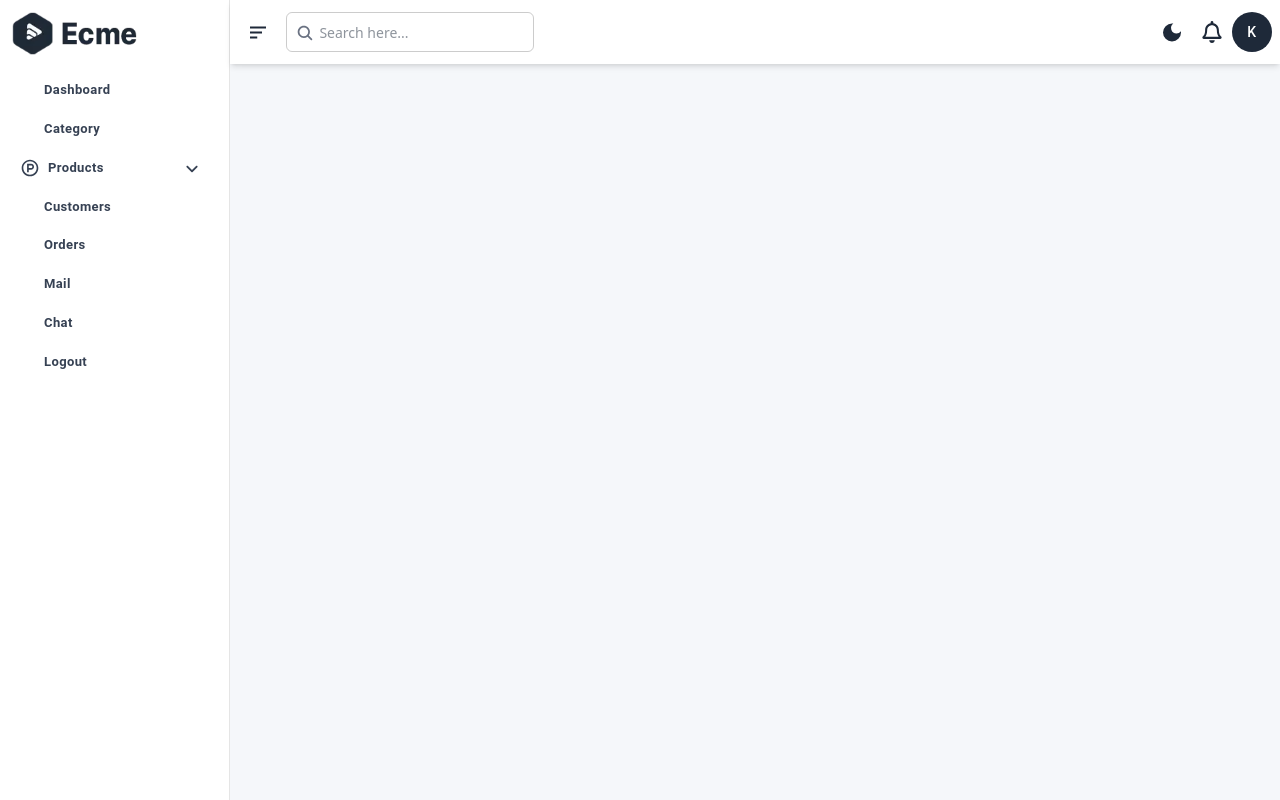
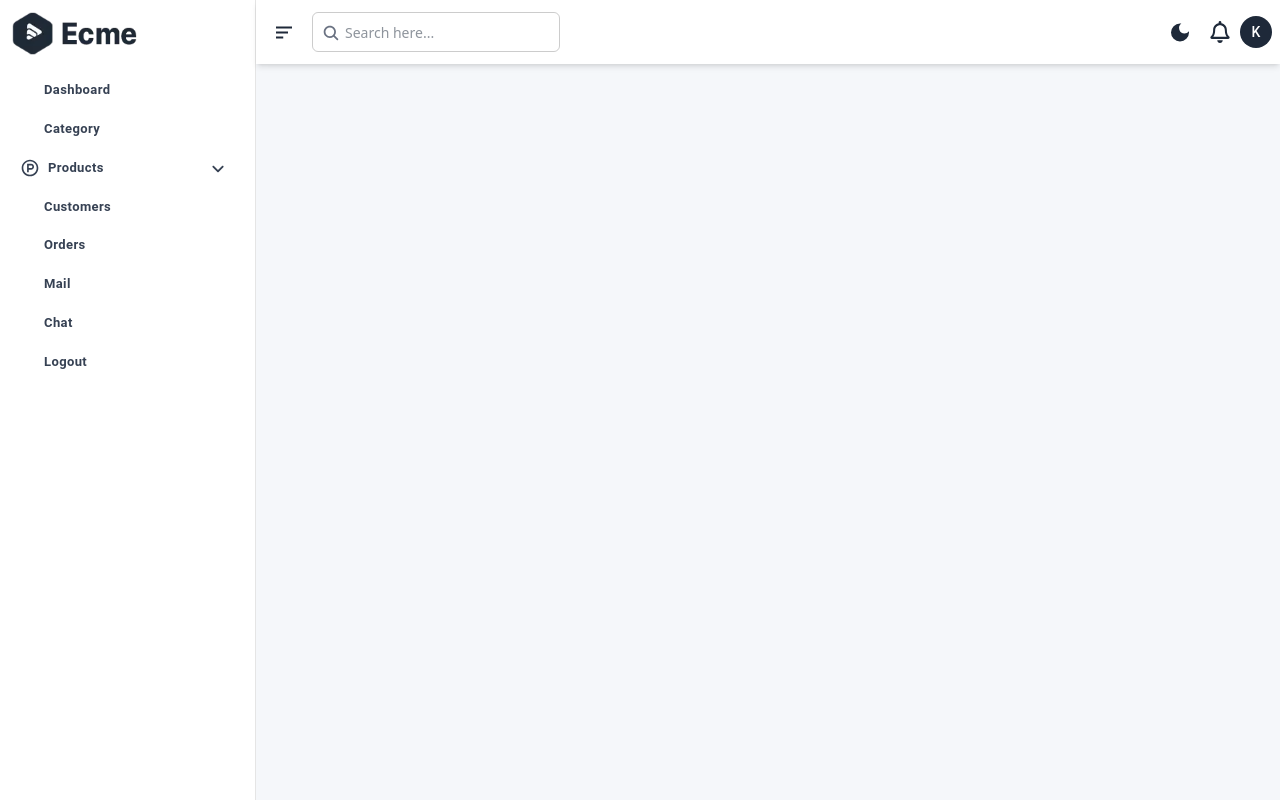
Before and after one commit to Mdkamrujjamanshimu/ecom-admin, a Next.js app: page / in a window 1280 px wide. Built offline with nearby package versions, Linux system fonts and the light colour scheme; some icons are missing.

Commit message:
uptated again

```diff
--- a/src/Components/Header/index.jsx
+++ b/src/Components/Header/index.jsx
@@ -44,12 +44,12 @@ const Header = () => {
         className={`flex fixed top-0 z-[1000] px-2 py-3 justify-between shadow-md bg-[#ffffff] dark:bg-[#111113] transition-all duration-300 ${
           layoutState.sidebarOpen
             ? layoutState.isDesktop
-              ? "left-[18%] w-[82%]"
+              ? "left-[20%] w-[80%]"
               : "left-[170px] w-[calc(100%-170px)]"
             : "left-0 w-full"
         }`}
       >
-        <div className="flex items-center gap-2">
+        <div className="flex items-center gap-2 max-[355px]:gap-0">
           {/* toggle icon */}
           <Button
             className="min-w-10! w-10! h-10! rounded-full! text-gray-800! dark:text-gray-200! hover:bg-gray-200! dark:hover:bg-gray-900!"
@@ -80,7 +80,7 @@ const Header = () => {
           </Button>
 
           <div className="flex items-center">
-            <Button className="min-w-10! w-10! h-10! rounded-full! flex! items-center! justify-center! bg-gray-800! dark:bg-blue-600! text-white!">
+            <Button className="min-w-8! w-8! h-8! rounded-full! flex! items-center! justify-center! bg-gray-800! dark:bg-blue-600! text-white!">
               K
             </Button>
           </div>
--- a/src/Components/Sidebar/index.jsx
+++ b/src/Components/Sidebar/index.jsx
@@ -30,7 +30,7 @@ const Sidebar = () => {
       className={`h-screen max-h-screen overflow-y-scroll overflow-x-hidden border-r border-[rgba(0,0,0,0.1)] fixed top-0 left-0 bg-[#ffffff] dark:bg-[#111113] transition-all duration-300 ${
         layoutState.sidebarOpen
           ? layoutState.isDesktop
-            ? "w-[18%]"
+            ? "w-[20%]"
             : "w-[170px]" // fixed width mobile
           : "w-0"
       }`}
--- a/src/Components/ThemeWrapper.js
+++ b/src/Components/ThemeWrapper.js
@@ -22,7 +22,7 @@ const ThemeWrapper = ({ children }) => {
           className={`sidebarWrapper fixed top-0 left-0 h-screen z-1000 transition-all duration-300 ${
             layoutState.sidebarOpen
               ? layoutState.isDesktop
-                ? "w-[18%]" // Desktop: % width
+                ? "w-[20%]" // Desktop: % width
                 : "w-[170px]" // Mobile: fixed px width
               : "w-0"
           }`}
@@ -36,7 +36,7 @@ const ThemeWrapper = ({ children }) => {
           className={`rightContent transition-all duration-300 dark:bg-[#111111] ${
             layoutState.isDesktop
               ? layoutState.sidebarOpen
-                ? "w-[82%] ml-[18%]" // Desktop open
+                ? "w-[80%] ml-[20%]" // Desktop open
                 : "w-full ml-0" // Desktop closed
               : "w-full ml-0" // Mobile সব সময় full width
           }`}
```
